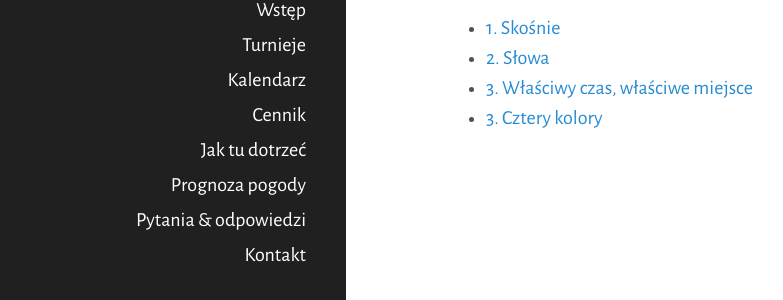
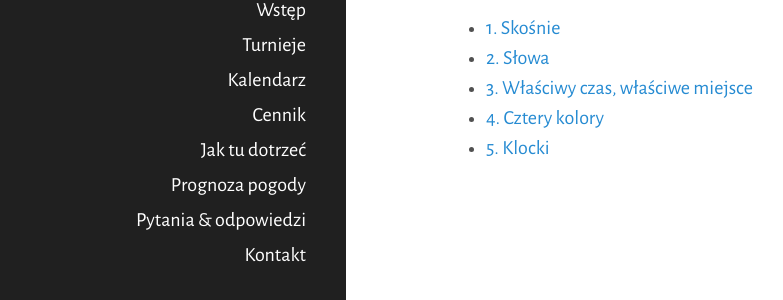
Before and after one commit to tasuki/lsg, a Jekyll site: the page built from 2019.md, in a window 1280 px wide. Shown: the part 357-657 px from the top of the page, without its empty margins (14-797 px from the left). Built offline with Jekyll 4.4.1, drawn with Linux system fonts in a browser that asks for light colours; nearby versions of some CDN libraries.

Commit message:
Piąty szyfr

```diff
--- a/2019.md
+++ b/2019.md
@@ -17,4 +17,5 @@ Powtarzamy bo lubicie!
 - [1. Skośnie](/public/2019/szyfry-1.pdf)
 - [2. Słowa](/public/2019/szyfry-2.pdf)
 - [3. Właściwy czas, właściwe miejsce](/public/2019/szyfry-3.pdf)
-- [3. Cztery kolory](/public/2019/szyfry-4.pdf)
+- [4. Cztery kolory](/public/2019/szyfry-4.pdf)
+- [5. Klocki](/public/2019/szyfry-5.pdf)
```
Also changed, not shown: 1 other file.
